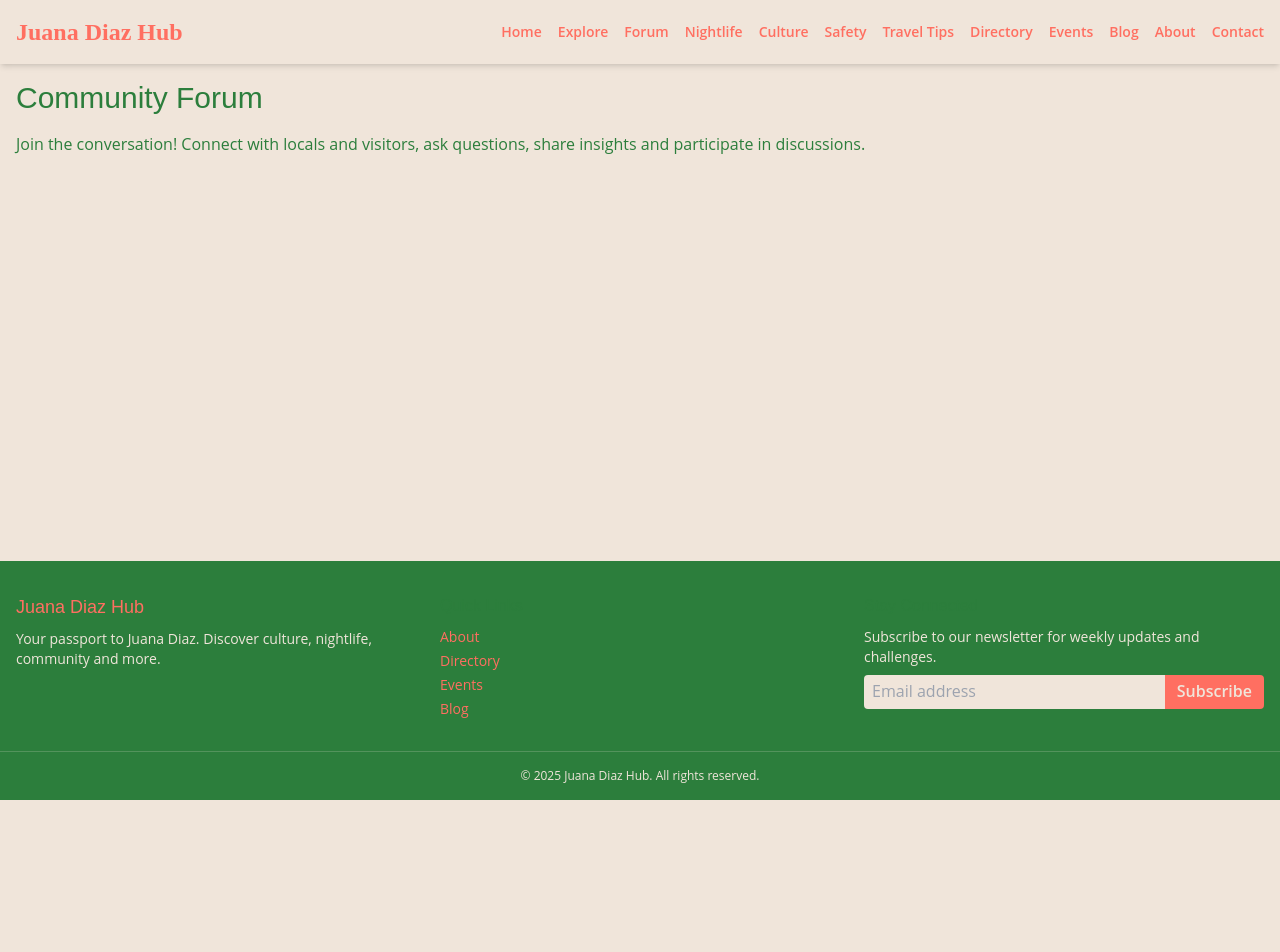
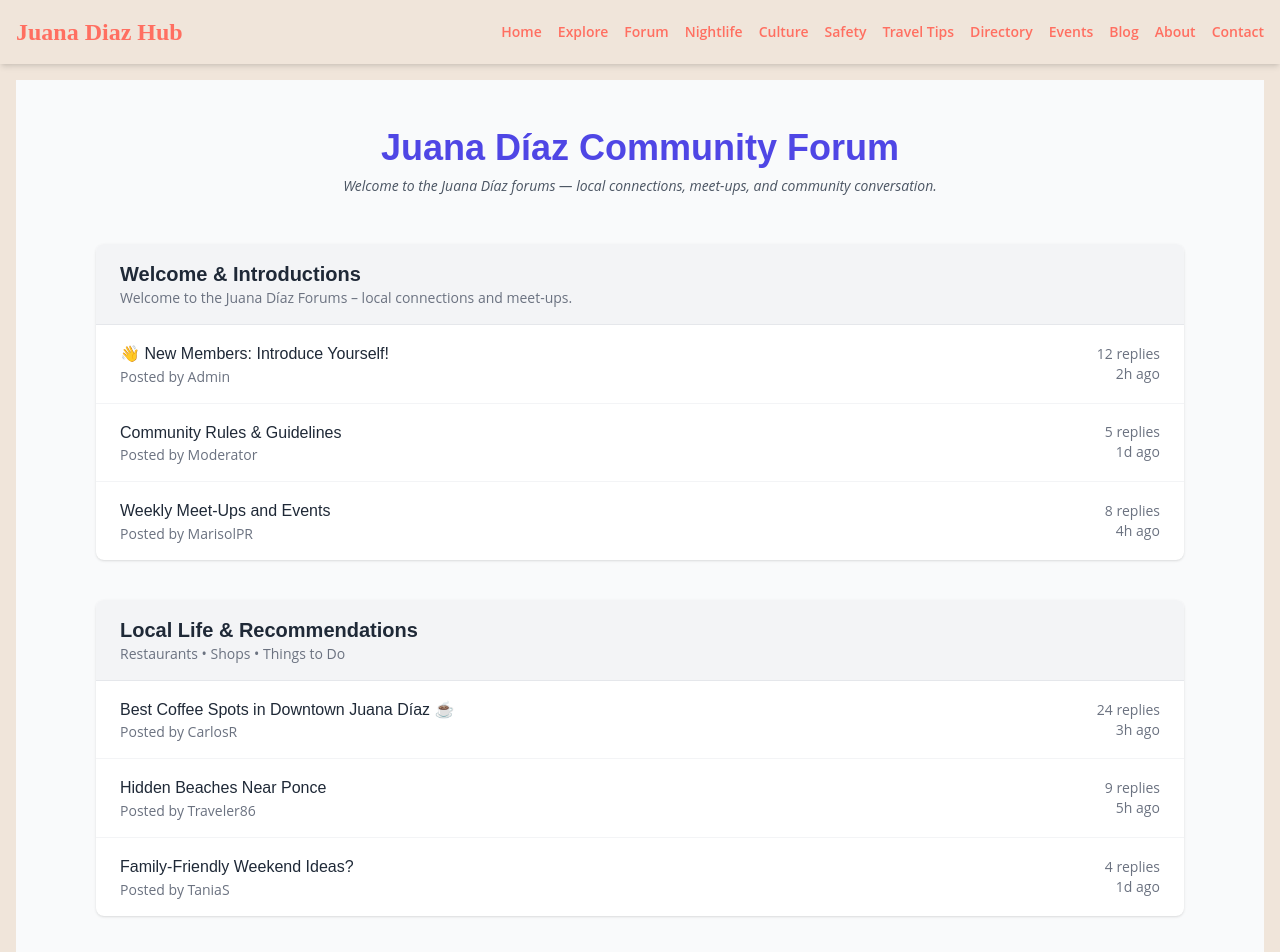
Before and after one commit to LAUG501/JUANA-DIAZ-HUB, a Next.js app: page /forum in a window 1280 px wide. Shown: the top 952 px of the page. Before the commit the page ends 800 px from the top, so only its background shows below. Built offline with nearby package versions, Linux system fonts and the light colour scheme.

Commit message:
page.tsx

```diff
--- a/src/app/forum/page.tsx
+++ b/src/app/forum/page.tsx
@@ -1,13 +1,154 @@
 /**
  * Forum page.
- * Allows users to engage in discussions, post questions and share experiences.
+ * Simulated community forum layout with sample categories and posts.
  */
 export default function ForumPage() {
+  const categories = [
+    {
+      title: "Welcome & Introductions",
+      subtitle: "Welcome to the Juana Díaz Forums – local connections and meet-ups.",
+      topics: [
+        {
+          title: "👋 New Members: Introduce Yourself!",
+          author: "Admin",
+          replies: 12,
+          lastPost: "2h ago",
+        },
+        {
+          title: "Community Rules & Guidelines",
+          author: "Moderator",
+          replies: 5,
+          lastPost: "1d ago",
+        },
+        {
+          title: "Weekly Meet-Ups and Events",
+          author: "MarisolPR",
+          replies: 8,
+          lastPost: "4h ago",
+        },
+      ],
+    },
+    {
+      title: "Local Life & Recommendations",
+      subtitle: "Restaurants • Shops • Things to Do",
+      topics: [
+        {
+          title: "Best Coffee Spots in Downtown Juana Díaz ☕",
+          author: "CarlosR",
+          replies: 24,
+          lastPost: "3h ago",
+        },
+        {
+          title: "Hidden Beaches Near Ponce",
+          author: "Traveler86",
+          replies: 9,
+          lastPost: "5h ago",
+        },
+        {
+          title: "Family-Friendly Weekend Ideas?",
+          author: "TaniaS",
+          replies: 4,
+          lastPost: "1d ago",
+        },
+      ],
+    },
+    {
+      title: "Community Help & New Residents",
+      subtitle: "Questions • Housing • Moving Support",
+      topics: [
+        {
+          title: "Coming Soon: 'New to the Area?' Welcome Thread",
+          author: "System",
+          replies: 0,
+          lastPost: "Pending",
+        },
+        {
+          title: "Looking for Apartment Rentals near Town Center",
+          author: "MiguelD",
+          replies: 3,
+          lastPost: "8h ago",
+        },
+        {
+          title: "Moving Here – What Should I Know?",
+          author: "AnnaV",
+          replies: 10,
+          lastPost: "6h ago",
+        },
+      ],
+    },
+  ];
+
   return (
-    <div className="space-y-4">
-      <h1 className="text-3xl font-heading mb-2">Community Forum</h1>
-      <p>Join the conversation! Connect with locals and visitors, ask questions, share insights and participate in discussions.</p>
-      {/* Forum components will be implemented here (e.g. post list, categories, new post form). */}
-    </div>
+    <section className="bg-gray-50 min-h-screen py-12">
+      <div className="max-w-6xl mx-auto px-6 lg:px-8">
+        <header className="text-center mb-12">
+          <h1 className="text-4xl font-bold text-indigo-600 mb-2">
+            Juana Díaz Community Forum
+          </h1>
+          <p className="text-gray-600 text-sm italic">
+            Welcome to the Juana Díaz forums — local connections, meet-ups, and community conversation.
+          </p>
+        </header>
+
+        {/* Forum Boards */}
+        <div className="space-y-10">
+          {categories.map((cat, idx) => (
+            <div key={idx} className="bg-white shadow rounded-lg overflow-hidden">
+              <div className="border-b border-gray-200 bg-gray-100 px-6 py-4">
+                <h2 className="text-xl font-semibold text-gray-800">{cat.title}</h2>
+                <p className="text-sm text-gray-500">{cat.subtitle}</p>
+              </div>
+              <div className="divide-y divide-gray-100">
+                {cat.topics.map((topic, tIdx) => (
+                  <div
+                    key={tIdx}
+                    className="flex justify-between items-center px-6 py-4 hover:bg-gray-50 transition"
+                  >
+                    <div>
+                      <h3 className="text-gray-800 font-medium">{topic.title}</h3>
+                      <p className="text-sm text-gray-500">
+                        Posted by {topic.author}
+                      </p>
+                    </div>
+                    <div className="text-right text-sm text-gray-500">
+                      <p>{topic.replies} replies</p>
+                      <p>{topic.lastPost}</p>
+                    </div>
+                  </div>
+                ))}
+              </div>
+            </div>
+          ))}
+        </div>
+
+        {/* Coming Soon Section */}
+        <div className="mt-16 text-center bg-indigo-50 rounded-xl py-10">
+          <h2 className="text-2xl font-semibold text-indigo-700">
+            Coming Soon: Interactive Forum Tools
+          </h2>
+          <p className="text-gray-600 mt-2">
+            Create accounts, post updates, and message local members.
+            Features for “New to the Area?” and “Moving Here?” discussions are under development.
+          </p>
+          <div className="mt-6">
+            <a
+              href="/explore"
+              className="inline-block px-6 py-3 bg-indigo-600 text-white font-semibold rounded-md hover:bg-indigo-700 transition"
+            >
+              Back to Explore →
+            </a>
+          </div>
+        </div>
+
+        {/* Placeholder for Hero Image */}
+        <div className="mt-16">
+          <img
+            src="https://images.unsplash.com/photo-1507525428034-b723cf961d3e?auto=format&fit=crop&w=2000&q=60"
+            alt="Juana Díaz community hero"
+            className="w-full h-72 object-cover rounded-lg shadow-lg"
+          />
+        </div>
+      </div>
+    </section>
   );
 }
```
